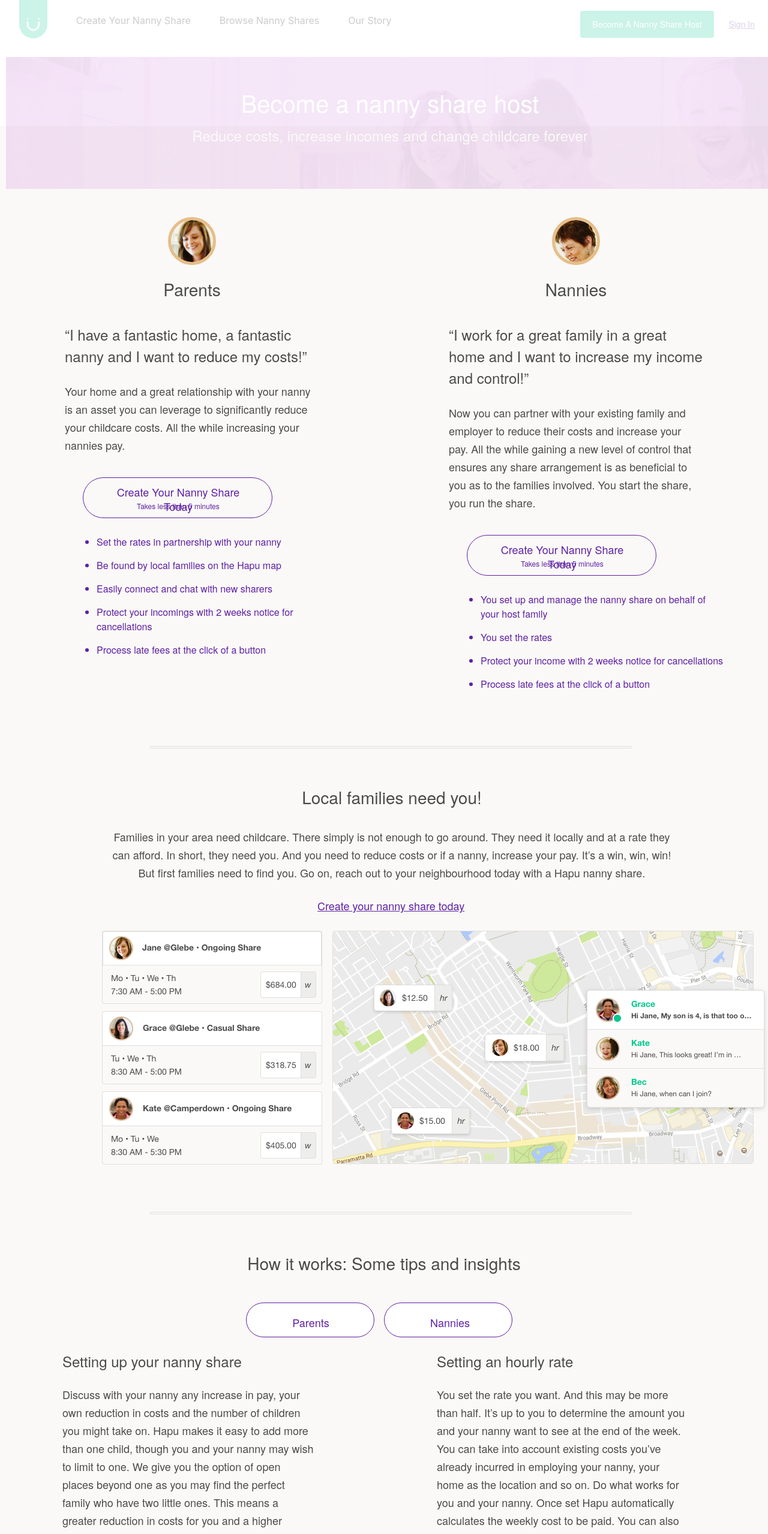
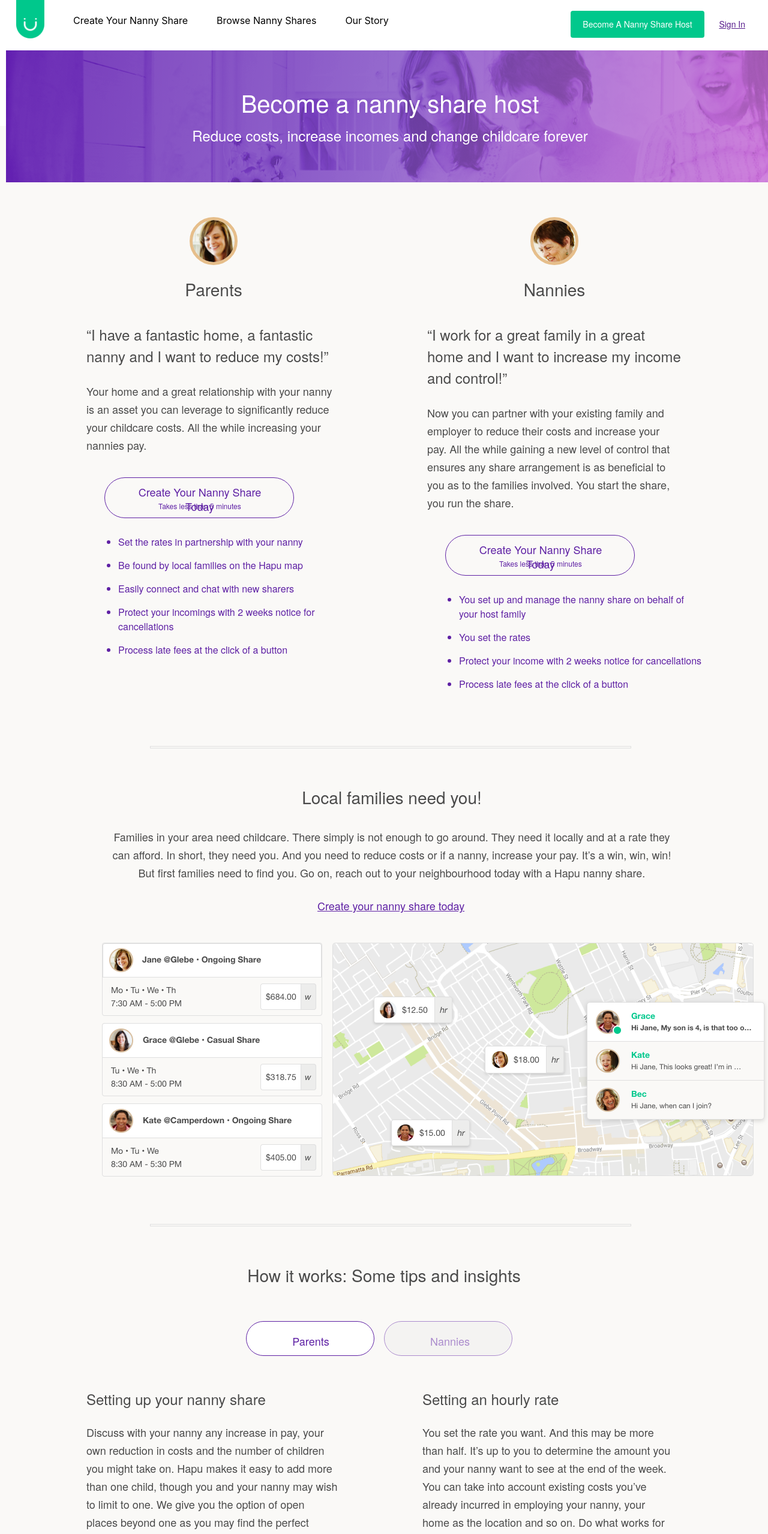
Before and after one commit to birarr/jungle-react-challenge001, a React (Create React App) app: page / in a window 1280 px wide. Shown: the top 2558 px of the page at 60% size. Built offline with nearby package versions, Linux system fonts and the light colour scheme.

Commit message:
feat:buttons css change onClick added

```diff
--- a/src/components/Header/styles.css
+++ b/src/components/Header/styles.css
@@ -2,12 +2,13 @@
     width: 100vw;
     height: 190px;
     padding: 0 0 20px 10px;
-    opacity: 0.2;
+
 }
 
 .header-menu {
     display: flex;
     justify-content: space-between;
+    padding-bottom: 1rem;
 }
 
 #header-nav-left {
@@ -34,7 +35,7 @@
 
 
 #hapu-green-logo {
-    padding-left: 1.3rem;
+    padding-left: 1rem;
     padding-right: 1.5rem;
     padding-top: 0 !important;
     width: 48px;
@@ -48,7 +49,7 @@
     justify-content: space-between;
     align-items: center;
     padding-top: 0.8rem;
-    padding-right: 2rem;
+    margin-right: 3rem;
 }
 
 #header-nav-right button {
@@ -78,13 +79,19 @@
 }
 
 #header-content {
-    background-image: linear-gradient(282deg, #C86DD7 102%, #7e49C3 61%, #5912AC 14%), url(../../assets/backgroundImage.png);
+    position: absolute;
+    width: 100%;
+    background-image: linear-gradient(282deg, #C86dd7, #7e49C3, #5912AC), url(../../assets/backgroundImage.png);
     background-blend-mode: overlay;
+    background-repeat:no-repeat;
+    background-position:0% 20%;
+   /* opacity: 0.2; */
     height: 220px;
+
 }
 
 #header-content h1 {
-    padding-top: 3rem;
+    padding-top: 2rem;
     font-family: HelveticaNeue;
     font-size: 40px;
     font-weight: 500;
--- a/src/pages/Landing/index.jsx
+++ b/src/pages/Landing/index.jsx
@@ -7,12 +7,17 @@
 
 function Landing() {
 
-    const [button1State, setButton1State] =  useState('on')
-    const [button2State, setButton2State] =  useState('off')
+    const [isNanniesButtonPressed, setIsNanniesButtonPressed] = useState(true)
+    const [isParentsButtonPressed, setIsParentsButtonPressed] = useState(false)
 
-    function handlebutton1State() {
-        button1State ? setButton1State('off') : setButton1State('on')
-    }
+const handleNanniesButtonClick = () => {
+  setIsNanniesButtonPressed(true)
+  setIsParentsButtonPressed(false)
+}
+const handleParentsButtonClick = () => {
+    setIsNanniesButtonPressed(false)
+    setIsParentsButtonPressed(true)
+}
 
 
     return(
@@ -81,21 +86,20 @@
                 <div id='how-works'>
                     <h1>How it works: Some tips and insights</h1>
                     <div id='buttons'>
-                        <button onClick={handlebutton1State}>
-                            {button1State === true }
+                        <button id={isParentsButtonPressed ? 'inactive' : 'active'} onClick={handleParentsButtonClick}>
                             <p>Parents</p></button>
-                        <button><p>Nannies</p></button>
+                        <button id={isNanniesButtonPressed ? 'inactive' : 'active'} onClick={handleNanniesButtonClick}><p>Nannies</p></button>
                     </div>
                     <div id='how-works-content'>
                         <div id='how-works-subject'>
                             <div>
                         <h2>Setting up your nanny share</h2>
-                        <p>Discuss with your nanny any increase in pay, your own reduction in costs and the number of children you might take on.
+                        <p id='your-weekly'> Discuss with your nanny any increase in pay, your own reduction in costs and the number of children you might take on.
                             Hapu makes it easy to add more than one child, though you and your nanny may wish to limit to one. We give you the option
                              of open places beyond one as you may find the perfect family who have two little ones. This means a greater reduction in
                               costs for you and a higher increase in pay for your nanny.</p>
                               </div>
-                              <div>
+                              <div id='verification'>
                               <h2>Setting an hourly rate</h2>
                                       <p>You set the rate you want. And this may be more than half. It’s up to you to determine the amount you and your
                                           nanny want to see at the end of the week. You can take into account existing costs you’ve already incurred in
--- a/src/pages/Landing/styles.css
+++ b/src/pages/Landing/styles.css
@@ -14,8 +14,9 @@
 }
 
 .content {
+        max-width: 1500px;
+        justify-content: center;
         display: flex;
-        justify-content: space-around;
         margin-top: 6rem;
         margin-bottom: 15rem;
 }
@@ -24,6 +25,7 @@
     padding-top: -0.5rem;
     justify-content: center;
     text-align: center;
+    margin-right: 9rem;
 }
 
 #parents-content img {
@@ -276,7 +278,7 @@
 #second-content img {
     width: 1112px;
     height: 390px;
-    margin: 30px 199px 15px 50px;
+    margin: 50px 199px 15px 50px;
     padding: 0 9px 0 0;
     object-fit: contain;
     justify-content: center;
@@ -288,11 +290,13 @@
 }
 
 #how-works-subject {
-    width: 100%;
+    max-width: 1500px;
     display: flex;
     flex-wrap: wrap;
-    justify-content: space-around;
-    margin-left: 2em;
+    justify-content: center;
+    margin-left: 3rem;
+    margin-top: 2rem;
+    margin-bottom: 1.5rem;
 }
 
 
@@ -317,10 +321,11 @@
     width: 100%;
     display: flex;
     justify-content: center;
+    padding-top: 0.7rem;
 }
 
 
-#third-content button {
+ #active {
     width: 214px;
     height: 58px;
     margin: 0 16px 0 0;
@@ -328,6 +333,16 @@
     border-radius: 29px;
     border: solid 0.5px #5e20a4;
     background-color: #ffffff;
+}
+
+#inactive {
+    width: 214px;
+    height: 58px;
+    margin: 0 16px 0 0;
+    padding: 19px 76px 18px;
+    border-radius: 29px;
+    border: solid 0.5px #5e20a4;
+    opacity: 0.5;
 }
 
 
@@ -347,8 +362,10 @@
 
 
 #how-works-content {
+    max-width: 1500px;
     display: flex;
     flex-wrap: wrap;
+    justify-content: center;
 }
 
 
@@ -379,10 +396,12 @@
     letter-spacing: normal;
     text-align: left;
     color: #4a4a4a;
+    margin-bottom: 1rem;
 }
 
-
-
+#verification {
+    margin-left: 5rem;
+}
 
 @media only screen and (max-width: 600px) {
     .content {
```
Also changed, not shown: 1 other file (tests, documents, lock files or other folders).
